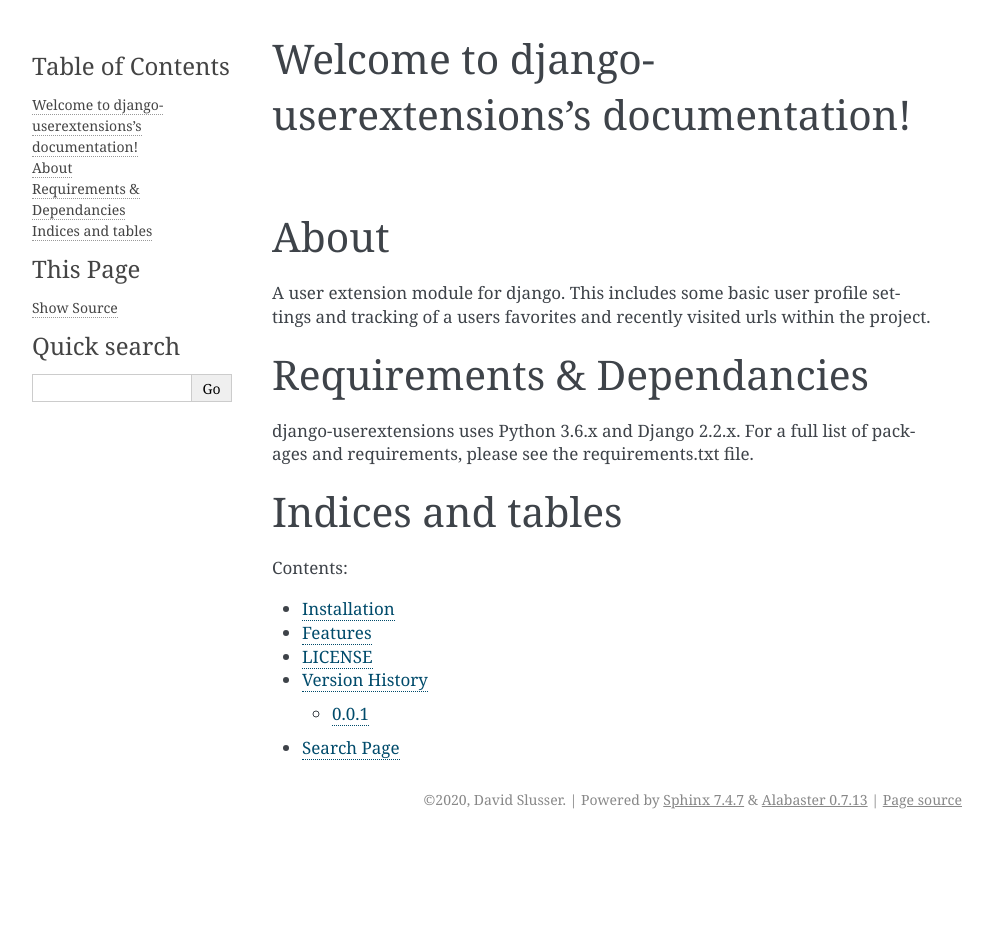
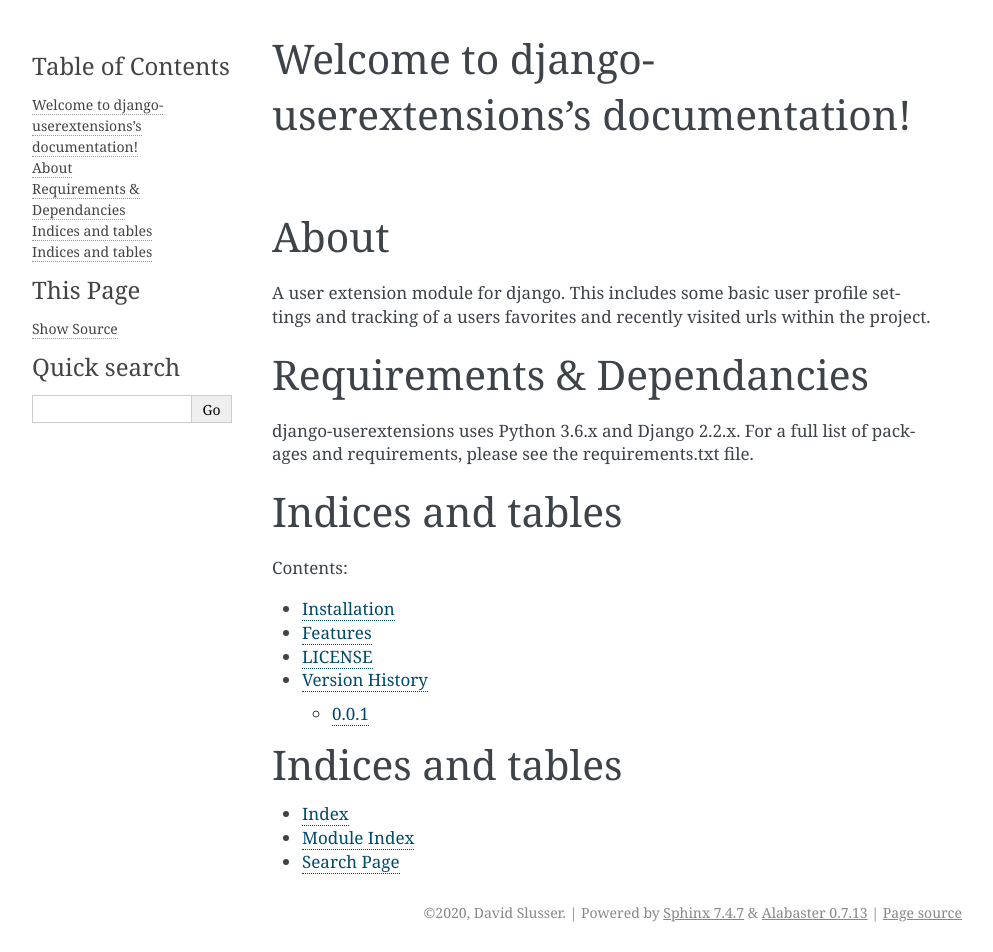
Before and after one commit to djangoaddicts/django-signalcontrol, a Sphinx documentation site: the page built from docs/source/index.rst, in a window 1280 px wide. Shown: the whole page, without its empty margins (148-1141 px from the left). Built offline with Sphinx 7.4.7, drawn with Linux system fonts in a browser that asks for light colours; before the commit the page ends 900 px from its top, so only the background shows below that.

```diff
--- a/docs/source/conf.py
+++ b/docs/source/conf.py
@@ -1,8 +1,10 @@
+# -*- coding: utf-8 -*-
+#
 # Configuration file for the Sphinx documentation builder.
 #
-# This file only contains a selection of the most common options. For a full
-# list see the documentation:
-# https://www.sphinx-doc.org/en/master/usage/configuration.html
+# This file does only contain a selection of the most common options. For a
+# full list see the documentation:
+# http://www.sphinx-doc.org/en/master/config
 
 # -- Path setup --------------------------------------------------------------
 
@@ -21,24 +23,52 @@ project = 'django-userextensions'
 copyright = '2020, David Slusser'
 author = 'David Slusser'
 
+# The short X.Y version
+version = ''
 # The full version, including alpha/beta/rc tags
 release = '1.0.0'
 
 
 # -- General configuration ---------------------------------------------------
 
+# If your documentation needs a minimal Sphinx version, state it here.
+#
+# needs_sphinx = '1.0'
+
 # Add any Sphinx extension module names here, as strings. They can be
 # extensions coming with Sphinx (named 'sphinx.ext.*') or your custom
 # ones.
-extensions = ['recommonmark']
+extensions = [
+    'sphinx.ext.autodoc',
+    'recommonmark',
+]
 
 # Add any paths that contain templates here, relative to this directory.
 templates_path = ['_templates']
+
+# The suffix(es) of source filenames.
+# You can specify multiple suffix as a list of string:
+#
+# source_suffix = ['.rst', '.md']
+source_suffix = '.rst'
+
+# The master toctree document.
+master_doc = 'index'
+
+# The language for content autogenerated by Sphinx. Refer to documentation
+# for a list of supported languages.
+#
+# This is also used if you do content translation via gettext catalogs.
+# Usually you set "language" from the command line for these cases.
+language = None
 
 # List of patterns, relative to source directory, that match files and
 # directories to ignore when looking for source files.
 # This pattern also affects html_static_path and html_extra_path.
 exclude_patterns = []
+
+# The name of the Pygments (syntax highlighting) style to use.
+pygments_style = None
 
 
 # -- Options for HTML output -------------------------------------------------
@@ -48,7 +78,101 @@ exclude_patterns = []
 #
 html_theme = 'alabaster'
 
+# Theme options are theme-specific and customize the look and feel of a theme
+# further.  For a list of options available for each theme, see the
+# documentation.
+#
+# html_theme_options = {}
+
 # Add any paths that contain custom static files (such as style sheets) here,
 # relative to this directory. They are copied after the builtin static files,
 # so a file named "default.css" will overwrite the builtin "default.css".
 html_static_path = ['_static']
+
+# Custom sidebar templates, must be a dictionary that maps document names
+# to template names.
+#
+# The default sidebars (for documents that don't match any pattern) are
+# defined by theme itself.  Builtin themes are using these templates by
+# default: ``['localtoc.html', 'relations.html', 'sourcelink.html',
+# 'searchbox.html']``.
+#
+# html_sidebars = {}
+
+
+# -- Options for HTMLHelp output ---------------------------------------------
+
+# Output file base name for HTML help builder.
+htmlhelp_basename = 'django-userextensionsdoc'
+
+
+# -- Options for LaTeX output ------------------------------------------------
+
+latex_elements = {
+    # The paper size ('letterpaper' or 'a4paper').
+    #
+    # 'papersize': 'letterpaper',
+
+    # The font size ('10pt', '11pt' or '12pt').
+    #
+    # 'pointsize': '10pt',
+
+    # Additional stuff for the LaTeX preamble.
+    #
+    # 'preamble': '',
+
+    # Latex figure (float) alignment
+    #
+    # 'figure_align': 'htbp',
+}
+
+# Grouping the document tree into LaTeX files. List of tuples
+# (source start file, target name, title,
+#  author, documentclass [howto, manual, or own class]).
+latex_documents = [
+    (master_doc, 'django-userextensions.tex', 'django-userextensions Documentation',
+     'David Slusser', 'manual'),
+]
+
+
+# -- Options for manual page output ------------------------------------------
+
+# One entry per manual page. List of tuples
+# (source start file, name, description, authors, manual section).
+man_pages = [
+    (master_doc, 'django-userextensions', 'django-userextensions Documentation',
+     [author], 1)
+]
+
+
+# -- Options for Texinfo output ----------------------------------------------
+
+# Grouping the document tree into Texinfo files. List of tuples
+# (source start file, target name, title, author,
+#  dir menu entry, description, category)
+texinfo_documents = [
+    (master_doc, 'django-userextensions', 'django-userextensions Documentation',
+     author, 'django-userextensions', 'One line description of project.',
+     'Miscellaneous'),
+]
+
+
+# -- Options for Epub output -------------------------------------------------
+
+# Bibliographic Dublin Core info.
+epub_title = project
+
+# The unique identifier of the text. This can be a ISBN number
+# or the project homepage.
+#
+# epub_identifier = ''
+
+# A unique identification for the text.
+#
+# epub_uid = ''
+
+# A list of files that should not be packed into the epub file.
+epub_exclude_files = ['search.html']
+
+
+# -- Extension configuration -------------------------------------------------
--- a/docs/source/index.rst
+++ b/docs/source/index.rst
@@ -30,4 +30,10 @@ Indices and tables
    license
    version_history
 
+
+Indices and tables
+==================
+
+* :ref:`genindex`
+* :ref:`modindex`
 * :ref:`search`
--- a/requirements.txt
+++ b/requirements.txt
@@ -2,3 +2,4 @@ django>=2.0.12
 django-braces>=1.13.0
 django-handyhelpers>=0.0.7
 djangorestframework>=3.9.4
+Sphinx==1.8.5
```
Also changed, not shown: other parts of docs/source/index.rst (+1 -1 lines), 2 other files.
